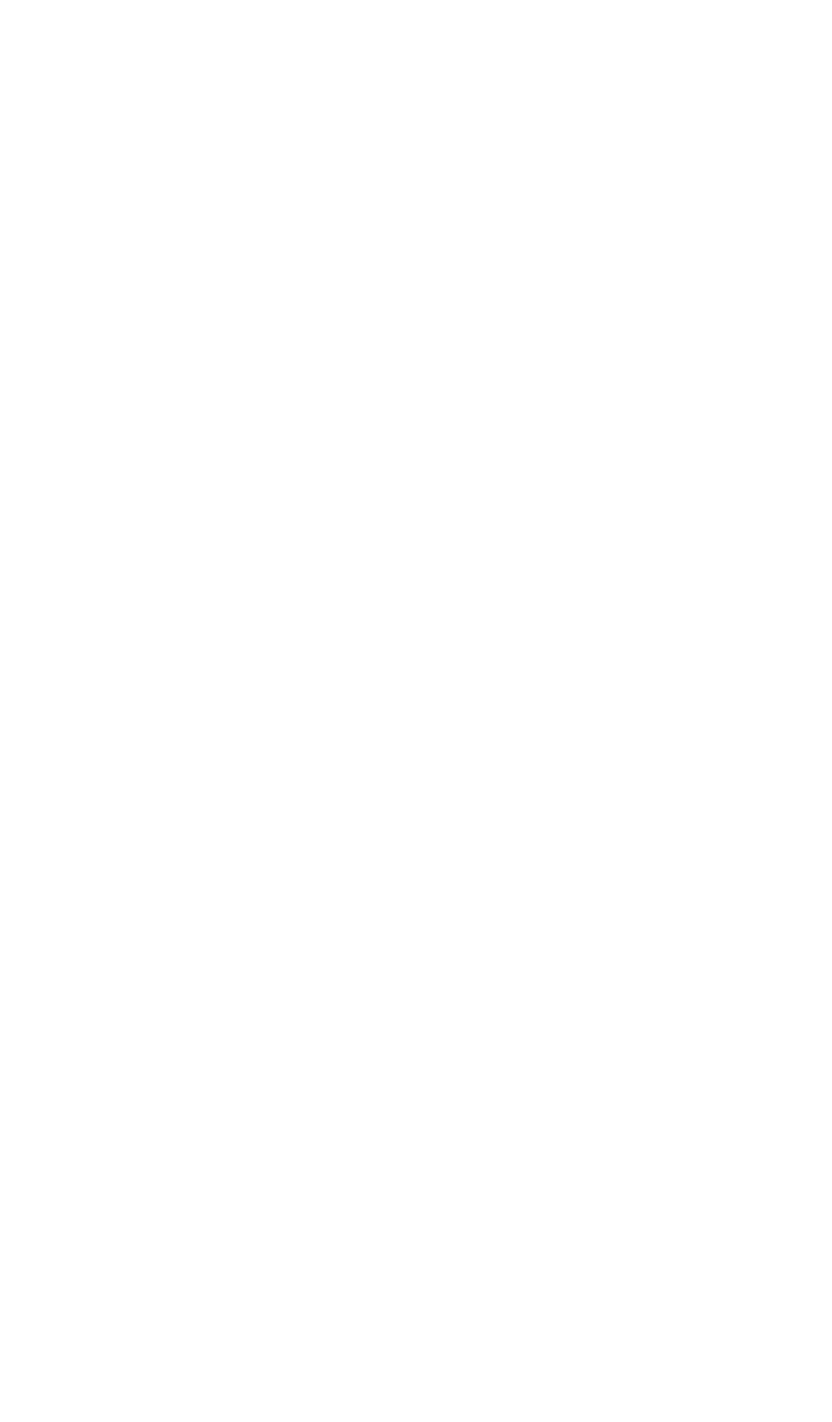
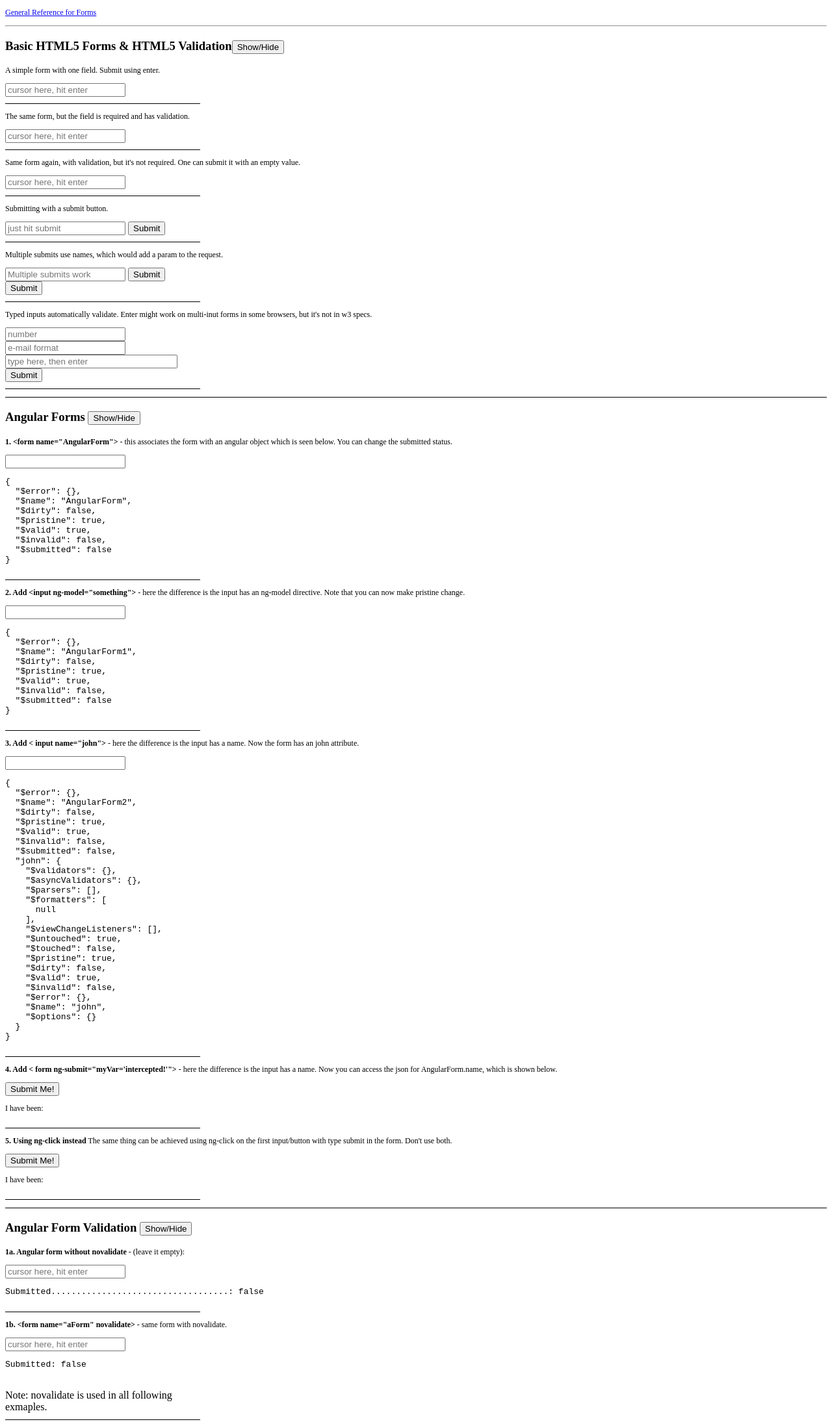
Before and after one commit to danielrob/AngularExercises, a website: page index.html in a window 1280 px wide. Shown: the top 2189 px of the page at 65% size. Before the commit the page ends 800 px from the top, so only its background shows below. Drawn offline with nearby package versions, Linux system fonts and the light colour scheme.

Commit message:
add form examples

```diff
--- a/index.html
+++ b/index.html
@@ -7,8 +7,150 @@
    <script src="https://ajax.googleapis.com/ajax/libs/angularjs/1.3.10/angular.min.js" type="text/javascript"></script>
    <script src="./js/app.js"></script>
 </head>
-<body ng-controller="appController">
+<body>
+  <p>
+    <a href="https://developer.mozilla.org/en-US/docs/Web/Guide/HTML/Forms/Sending_and_retrieving_form_data">General Reference for Forms</a></p>
+    <hr>
 
+  <h3>Basic HTML5 Forms & HTML5 Validation<button ng-click="html5=!html5">Show/Hide</button> </h3>
+
+
+<div class="example" ng-show="html5" ng-init="html5=1">
+  <p>
+    A simple form with one field. Submit using enter.
+    <form>
+      <input type="text" placeholder="cursor here, hit enter">
+    </form>
+  </p>
+  <p>
+    The same form, but the field is required and has validation.
+    <form>
+      <input type="text" placeholder="cursor here, hit enter" minlength="40" required>
+    </form>
+  </p>
+  <p>
+    Same form again, with validation, but it's not required. One can submit it with an empty value.
+    <form>
+      <input type="text" placeholder="cursor here, hit enter" minlength="40">
+    </form>
+  </p>
+  <p>
+    Submitting with a submit button.
+    <form>
+      <input type="text" placeholder="just hit submit" minlength="40" required>
+      <input type="submit" >
+    </form>
+  </p>
+  <p>
+    Multiple submits use names, which would add a param to the request.
+    <form>
+      <input type="text" placeholder="Multiple submits work" minlength="4000000" required>
+      <input type="submit" name="submit1" >
+      <input type="submit" name="submit2" >
+    </form>
+  </p>
+  <p>
+    Typed inputs automatically validate. Enter might work on multi-inut forms in some browsers, but it's not in w3 specs.
+    <form>
+      <input type="number" placeholder="number" required><br>
+      <input type="email" placeholder="e-mail format" required><br>
+      <input type="text" size="30" placeholder="type here, then enter" required> <br>
+      <input type="submit" name="submit2" >
+    </form>
+  </p>
+
+</div>
+
+
+<h3>Angular Forms <button ng-click="ngforms=!ngforms">Show/Hide</button> </h3>
+
+<div class="example" ng-show="ngforms" ng-init="ngforms=1">
+
+  <p>
+    <strong>1. &lt;form name="AngularForm"&gt;</strong> - this associates the form with an angular object which is seen below. You can change the submitted status.
+    <form name="AngularForm">
+      <input type="text"><br>
+      <pre>{{AngularForm | json }}</pre>
+    </form>
+  </p>
+  <p>
+    <strong>2. Add &lt;input ng-model="something"&gt;</strong> - here the difference is the input has an ng-model directive. Note that you can now make pristine change.
+    <form name="AngularForm1">
+      <input type="text" ng-model="m9edq"><br>
+      <pre>{{AngularForm1 | json }}</pre>
+    </form>
+  </p>
+  <p>
+    <strong>3. Add &lt; input name="john"&gt;</strong> - here the difference is the input has a name. Now the form has an john attribute.
+    <form name="AngularForm2">
+      <input type="text" name="john" ng-model="l2bi8"><br>
+      <pre>{{AngularForm2 | json }}</pre>
+    </form>
+  </p>
+  <p>
+    <strong>4. Add &lt; form ng-submit="myVar='intercepted!'"&gt;</strong> - here the difference is the input has a name. Now you can access the json for AngularForm.name, which is shown below.
+    <form name="AngularForm3" ng-submit="myVar='intercepted!'">
+        <input type="submit" value="Submit Me!">
+        <p>I have been: {{myVar}}</p>
+    </form>
+  </p>
+  <p>
+    <strong>5. Using ng-click instead</strong> The same thing can be achieved using ng-click on the first input/button with type submit in the form. Don't use both.
+    <form name="AngularForm4">
+        <input type="submit" value="Submit Me!" ng-click="tyd8o='intercepted!'">
+        <p>I have been: {{tyd8o}}</p>
+    </form>
+  </p>
+
+</div>
+
+<h3>Angular Form Validation <button ng-click="ngvalidation=!ngvalidation">Show/Hide</button> </h3>
+
+<div class="example" ng-show="ngvalidation" ng-init="ngvalidation=1">
+
+  <p>
+    <strong>1a. Angular form without novalidate</strong> - (leave it empty):
+
+    <form name="ngValidationForm" class="border-skip">
+      <input type="text" required placeholder="cursor here, hit enter">
+      <pre>Submitted...................................: {{ngValidationForm.$submitted}}</pre>
+    </form>
+  </p>
+  <p>
+    <strong>1b. &lt;form name="aForm" novalidate&gt;</strong> - same form with novalidate.
+    <form name="ngValidationForm0" novalidate>
+      <input type="text" required placeholder="cursor here, hit enter">
+      <pre>Submitted: {{ngValidationForm0.$submitted}}</pre><br>
+      Note: novalidate is used in all following exmaples.
+    </form>
+  </p>
+  <p>
+    <strong>2. This renders standard forms somewhat useless</strong>
+    <div>
+      <form novalidate name="novalidate">
+        Name: <input type="text" required value="imtooshort" minlength="100"/><br />
+        E-mail: <input type="email" required value="notavalidemailaddress"/><br />
+        Number: <input type="number" required value=""/><br />
+        Gender: <input type="radio" value="male" />male
+        <input type="radio"  value="female" />female<br />
+        <input type="submit" value="Submit"/>
+        <p>Submitted: {{novalidate.$submitted}}</p>
+      </form>
+    </div>
+  </p>
+  <p class="bigger">
+    <strong>3. So now you hit full blown ng forms.</strong>
+    Just as it get's interesting... see <a href="https://docs.angularjs.org/guide/forms">the angular docs!</a>
+  </p>
+
+</div>
+
+
+
+
+
+
+<div ng-controller="appController"></div>
 
 </body>
 
--- a/sass/stylesheet.scss
+++ b/sass/stylesheet.scss
@@ -0,0 +1,21 @@
+body p {
+  font-size: 12px;
+}
+
+.example {
+  border-bottom: solid 1px black;
+}
+
+form {
+  width: 300px;
+  padding-bottom: 10px;
+  border-bottom: solid 1px black;
+}
+
+h5 {
+  margin-top: -15px;
+}
+
+.bigger {
+  font-size: 16px;
+}
```
Also changed, not shown: css/stylesheet.css.
